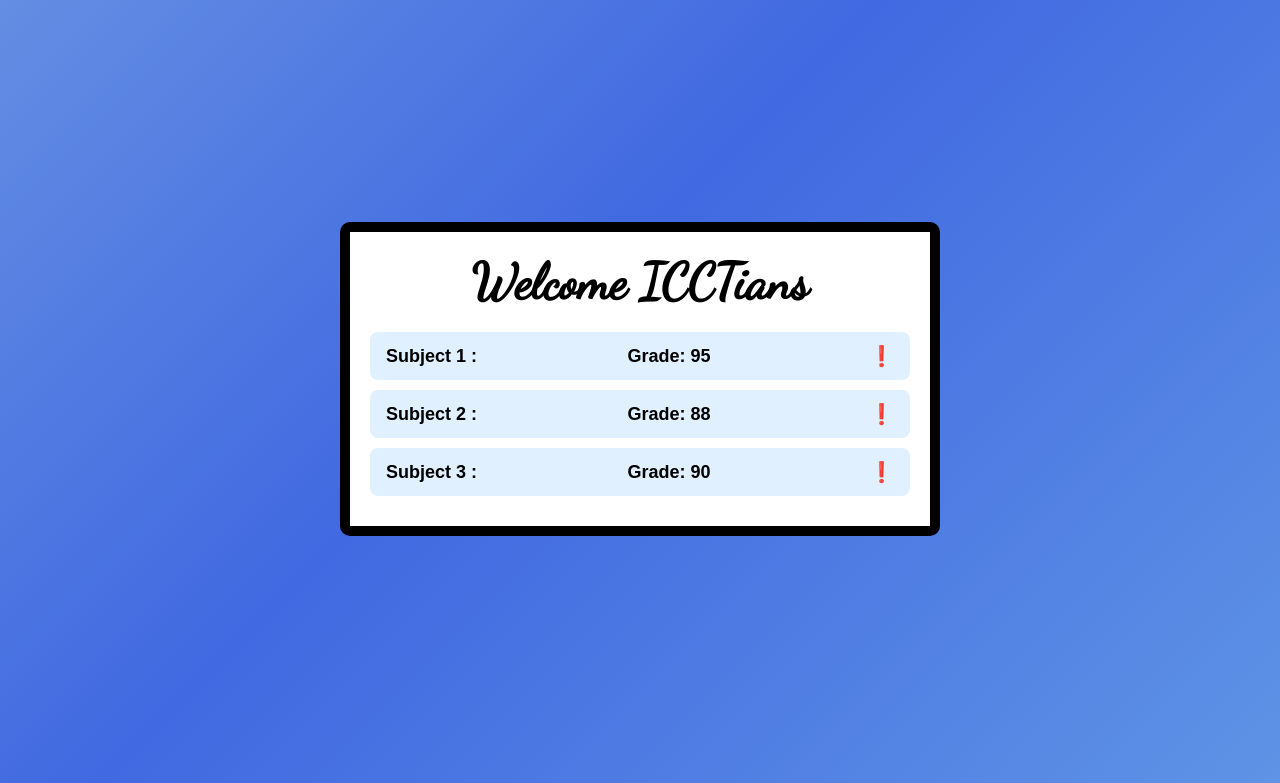
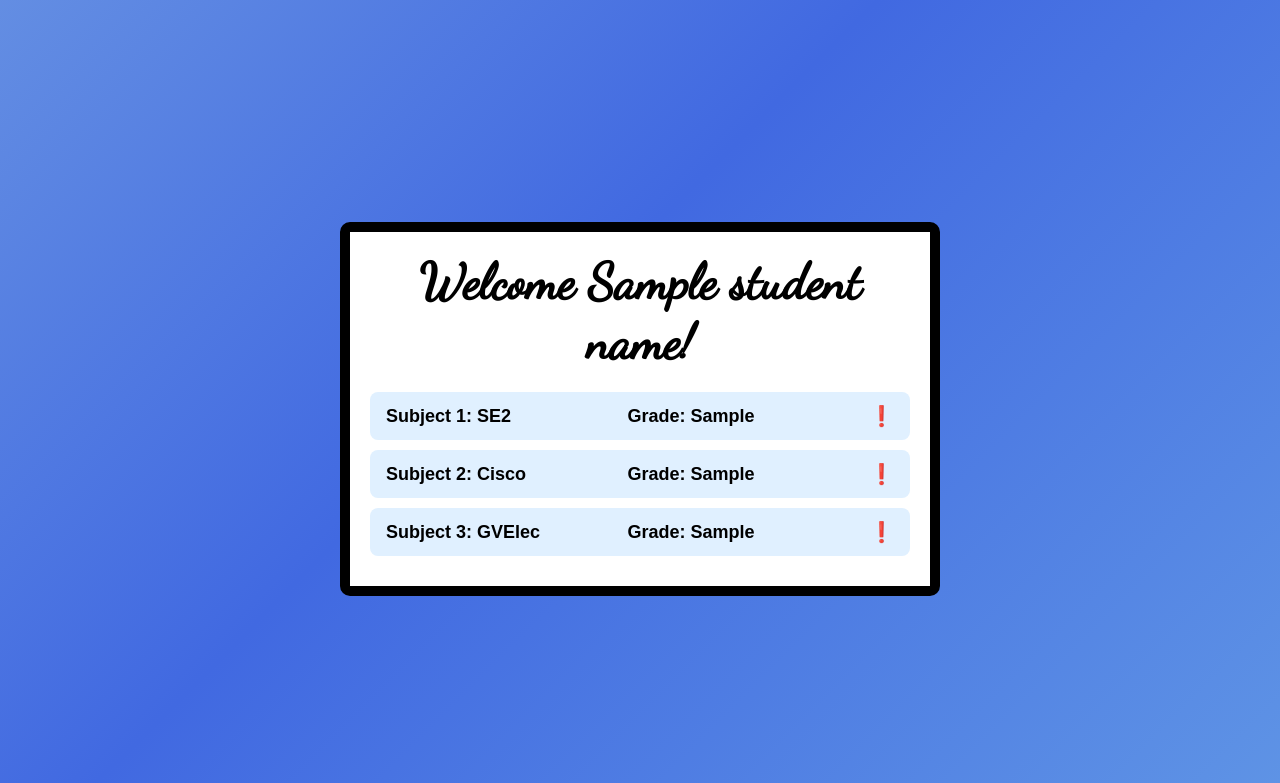
Before and after one commit to naj404/GradeTrack, a Django app: template home/templates/home/home.html in a window 1280 px wide. Shown: the top 783 px of the page. Run offline with Django 5.2, Linux system fonts and the light colour scheme; the template is opened without the code that fills it: most values are stand-ins (such as "Sample title", 1, 10 or a date in 2020).

Commit message:
fetch grade

```diff
--- a/home/templates/home/home.html
+++ b/home/templates/home/home.html
@@ -134,30 +134,31 @@
 </head>
 <body>
   <div class="container">
-    <h2>Welcome ICCTians</h2>
-    <div class="subject">
-  <div class="subject-name">Subject 1 :</div>
-  <div class="subject-grade">Grade: 95</div>
+    <h2>Welcome {{ student_name }}!</h2>
+<div class="subject">
+  <div class="subject-name">Subject 1: SE2</div>
+  <div class="subject-grade">Grade: {{ grade_se2 }}</div>
   <div class="subject-report">
     <span class="report" onclick="openReport(this)">❗</span>
   </div>
 </div>
 
 <div class="subject">
-  <div class="subject-name">Subject 2 :</div>
-  <div class="subject-grade">Grade: 88</div>
+  <div class="subject-name">Subject 2: Cisco</div>
+  <div class="subject-grade">Grade: {{ grade_cisco }}</div>
   <div class="subject-report">
     <span class="report" onclick="openReport(this)">❗</span>
   </div>
 </div>
 
 <div class="subject">
-  <div class="subject-name">Subject 3 :</div>
-  <div class="subject-grade">Grade: 90</div>
+  <div class="subject-name">Subject 3: GVElec</div>
+  <div class="subject-grade">Grade: {{ grade_gvelec }}</div>
   <div class="subject-report">
     <span class="report" onclick="openReport(this)">❗</span>
   </div>
 </div>
+
 
   </div>
 
--- a/home/urls.py
+++ b/home/urls.py
@@ -8,4 +8,7 @@ urlpatterns = [
     path('', index, name='index'),           # for /
     path('home/', home_view, name='home'),   # for /home/
     path('admin/', custom_admin_view, name='custom_admin'),
+    path('login/', views.login_view, name='login'),
+    path('admin-login/', views.admin_login_view, name='admin_login'),
+
 ]
```
Also changed, not shown: home/templates/home/index.html (+22 -7 lines), home/views.py (+66 -0 lines).
